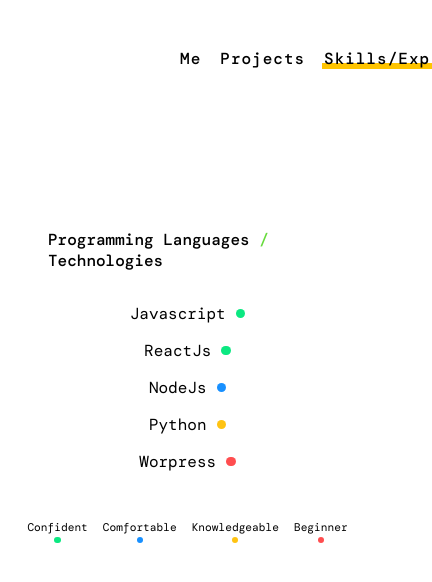
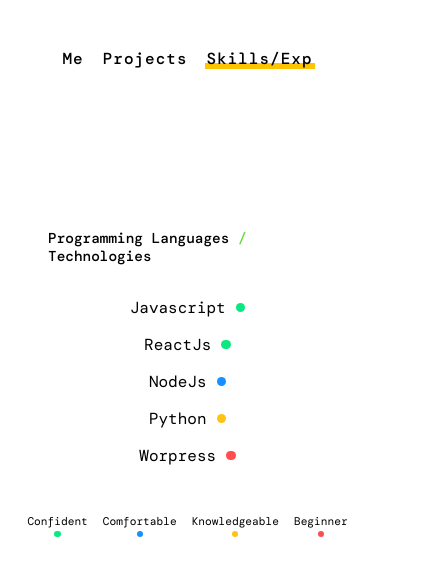
Before and after one commit to H4kim/portfolio-for-dev, a React (Create React App) app: page /skills in a window 390 px wide. Shown: the top 582 px of the page, 432 px wide, since content can reach past the window. Built offline with nearby package versions, Linux system fonts and the light colour scheme; a web font is replaced by a local one.

Commit message:
make the navbar responsive

```diff
--- a/src/Components/NavBar/Navbar.module.css
+++ b/src/Components/NavBar/Navbar.module.css
@@ -10,11 +10,11 @@ ul {
   padding: 0;
   display: flex;
   justify-content: center;
-  width: 20%;
 }
 
 ul > li {
   margin-right: 15px;
+  font-size: 1rem;
 }
 
 .navLink {
@@ -40,3 +40,15 @@ ul > li {
   background-size: 100% 30%;
   background-repeat: no-repeat;
 }
+
+@media only screen and (max-width: 600px) {
+  .container {
+    justify-content: center;
+  }
+}
+
+@media only screen and (max-width: 340px) {
+  ul > li {
+    font-size: 0.8rem;
+  }
+}
--- a/src/Containers/Skills/Skills.module.css
+++ b/src/Containers/Skills/Skills.module.css
@@ -69,7 +69,7 @@
 
 @media only screen and (max-width: 480px) {
   .title {
-    font-size: 1rem;
+    font-size: 0.9rem;
   }
 }
 
```
